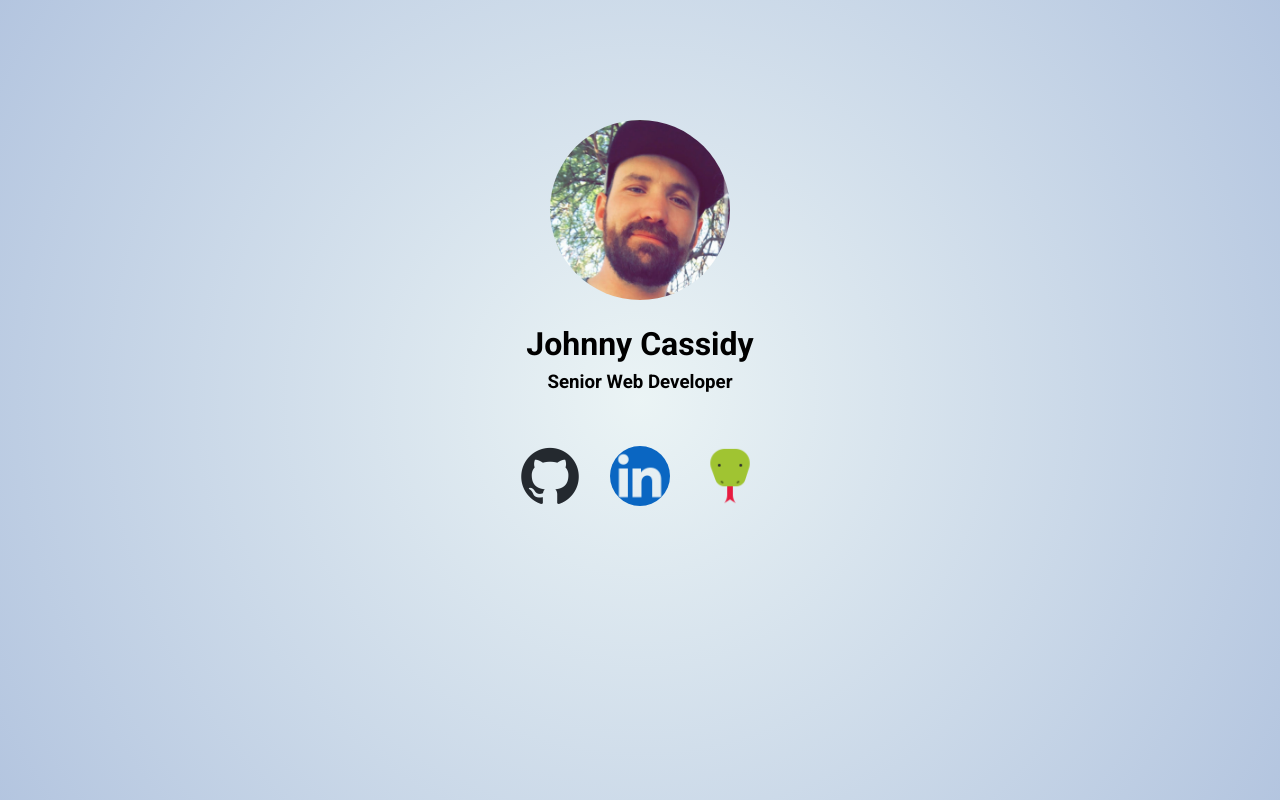
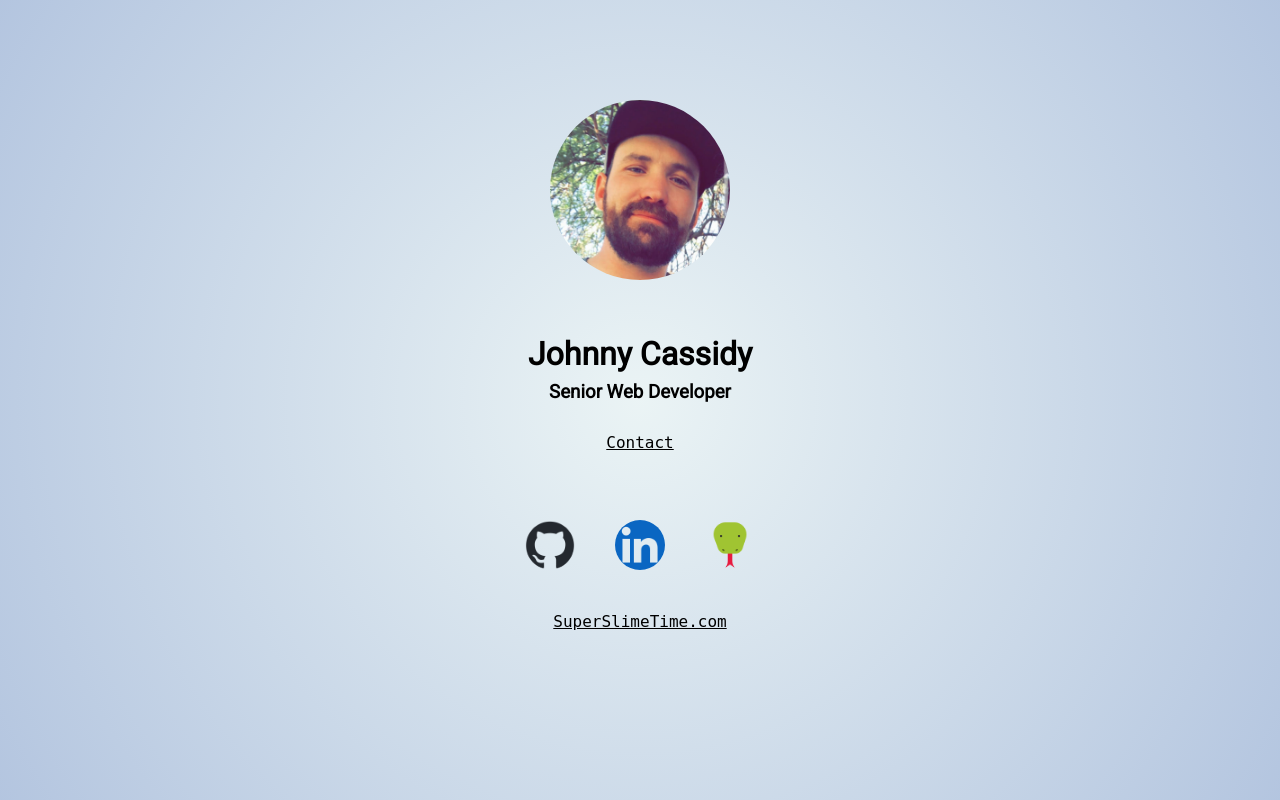
Before and after one commit to pJanks/johnnycassidy.dev, a PHP site: page / in a window 1280 px wide. Run offline with PHP 8.4, Linux system fonts and the light colour scheme.

Commit message:
Add links

```diff
--- a/index.html
+++ b/index.html
@@ -6,7 +6,7 @@
     <title>johnnycassidy.dev</title>
     <link rel="preconnect" href="https://fonts.googleapis.com">
     <link rel="preconnect" href="https://fonts.gstatic.com" crossorigin>
-    <link href="https://fonts.googleapis.com/css2?family=Roboto:wght@400;700&display=swap" rel="stylesheet">
+    <link href="https://fonts.googleapis.com/css2?family=Roboto:wght@400&display=swap" rel="stylesheet">
     <link rel="stylesheet" href="styles.css">
   </head>
   <body>
@@ -14,6 +14,7 @@
       <img class="headshot-image" src="/images/headshot.jpeg" alt="headshot photo">
       <h1 class="name">Johnny Cassidy</h1>
       <h3 class="job-title">Senior Web Developer</h3>
+      <a class="contact" href="mailto:developer@ioconic.dev">Contact</a>
       <section class="icon-links-wrapper">
         <a class="icon-link" href="https://github.com/pJanks" target="_blank" rel="noopener noreferrer">
           <img class="icon-image" src="/images/github-icon.png" alt="github profile">
@@ -25,6 +26,7 @@
           <img class="icon-image" src="/images/snake-icon.png" alt="snake game">
         </a>
       </section>
+      <a href="https://superslimetime.com">SuperSlimeTime.com</a>
     </main>
   </body>
 </html>
--- a/styles.css
+++ b/styles.css
@@ -29,6 +29,8 @@ p, h1, h2, h3, h4, h5, h6 {
 }
 
 /* custom styles */
+@import url('https://fonts.googleapis.com/css2?family=Reddit+Mono:wght@900&display=swap');
+
 body {
   align-items: flex-start;
   display: flex;
@@ -46,6 +48,15 @@ body {
   filter: progid: DXImageTransform.Microsoft.gradient( startColorstr="#ebf4f5", endColorstr="#b5c6e0", GradientType=1 );
 }
 
+a {
+  color: #000;
+  font-family: "Reddit Mono", monospace;
+}
+
+a:hover {
+  font-weight: 900;
+}
+
 .content-wrapper {
   align-items: center;
   display: flex;
@@ -58,19 +69,19 @@ body {
 
 .headshot-image {
   border-radius: 50%;
-  margin: 20px 0;
+  margin-bottom: 50px;
   width: 180px;
 }
 
-.job-title {
-  margin-bottom: 10px;
+.contact {
+  margin: 25px;
 }
 
 .icon-links-wrapper {
   align-items: center;
   display: flex;
   justify-content: space-around;
-  margin-top: 40px;
+  margin: 40px;
   width: 90%;
 }
 
@@ -79,7 +90,7 @@ body {
   border-radius: 50%;
   display: flex;
   justify-content: center;
-  width: 60px;
+  width: 50px;
 }
 
 .icon-image {
```
